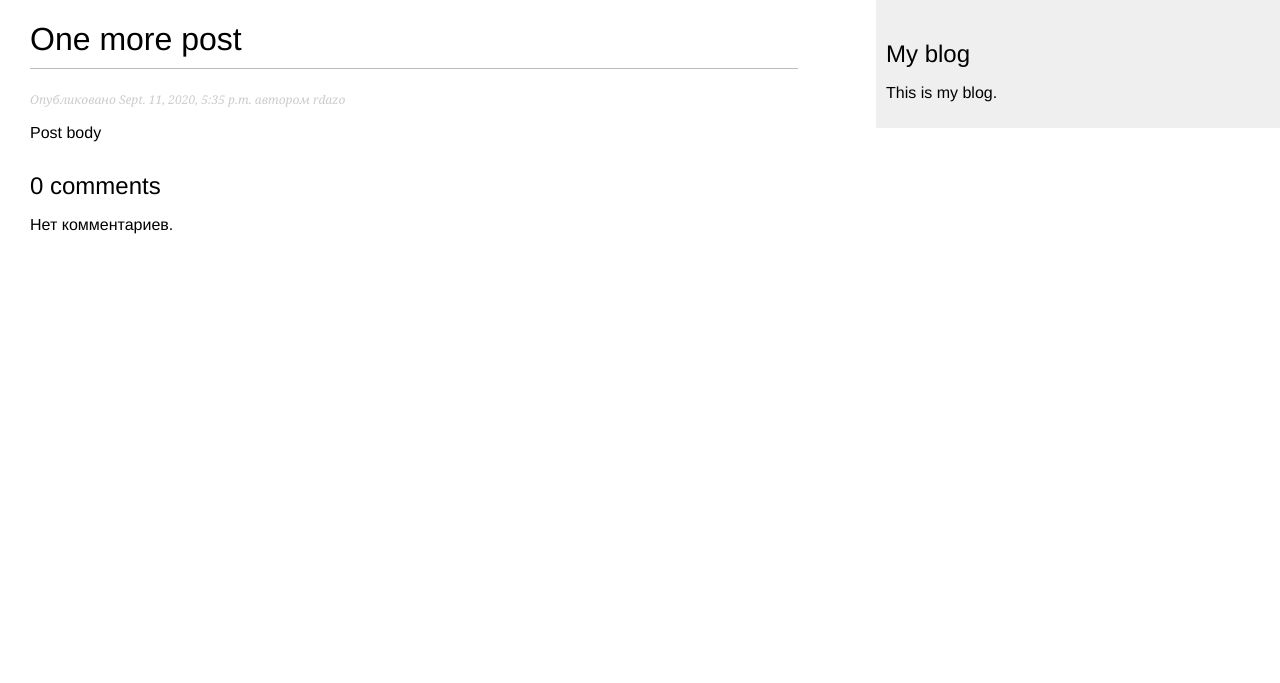
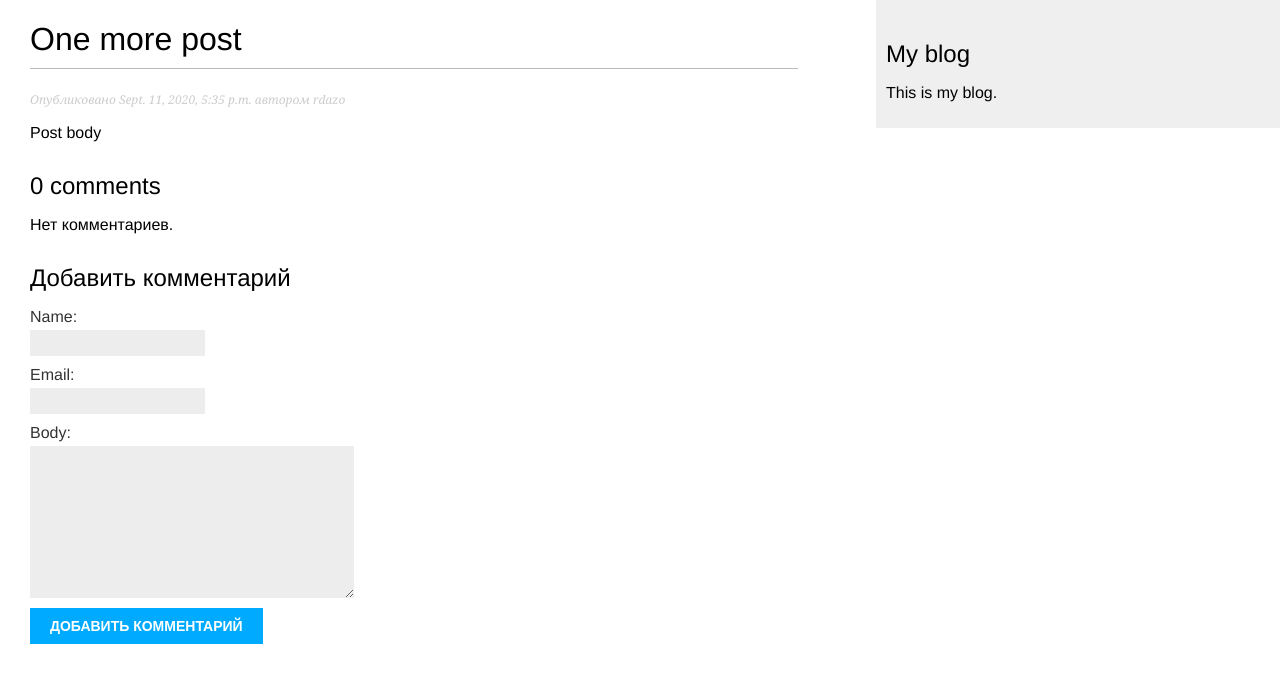
Before and after one commit to azreno/django_apps, a Django app: a page that uses blog/templates/blog/post/detail.html in a window 1280 px wide. Shown: the top 683 px of the page. Run offline with Django 3.2, Linux system fonts and the light colour scheme; data comes from the database, SQL or seed files in the repository; both versions use the stored data as it was after the commit.

Commit message:
Add comments system to the blog.

```diff
--- a/blog/templates/blog/post/detail.html
+++ b/blog/templates/blog/post/detail.html
@@ -18,4 +18,13 @@
         {% empty %}
             <p>Нет комментариев.</p>
     {% endfor %}
+    {% if new_comment %}
+        <h2>Комментарий добавлен.</h2>
+    {% endif %}
+    <h2>Добавить комментарий</h2>
+    <form action="." method="post">
+        {{ comment_form.as_p }}
+        {% csrf_token %}
+        <p><input type="submit" value="Добавить комментарий"></p>
+    </form>
 {% endblock %}
--- a/blog/views.py
+++ b/blog/views.py
@@ -42,8 +42,7 @@ def post_detail(request, year, month, day, post):
             new_comment = comment_form.save(commit=False)
             new_comment.post = post
             new_comment.save()
-    else:
-        comment_form = CommentForm()
+    comment_form = CommentForm()
     return render(request, 'blog/post/detail.html', {
         'post': post,
         'comments': comments,
```
Also changed, not shown: db.sqlite3.
